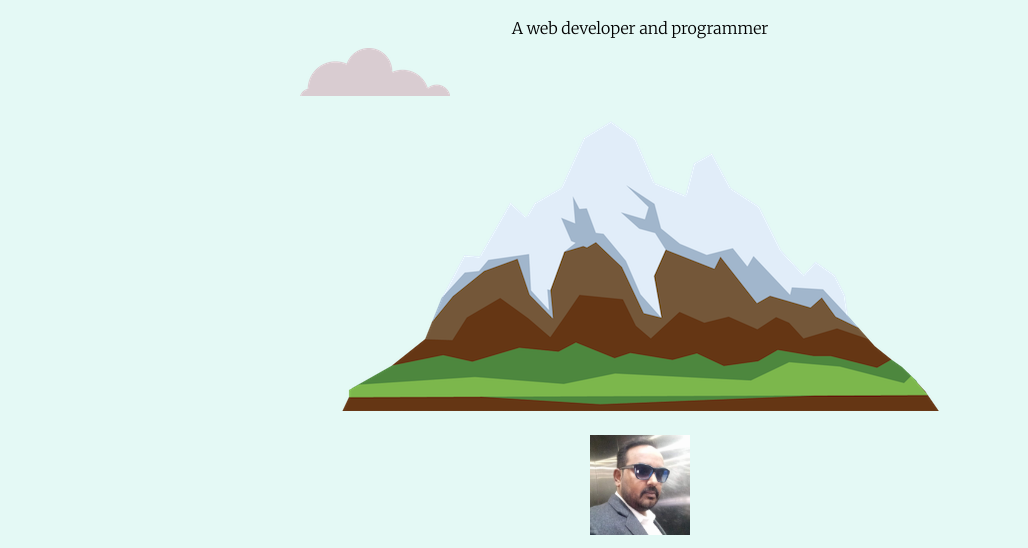
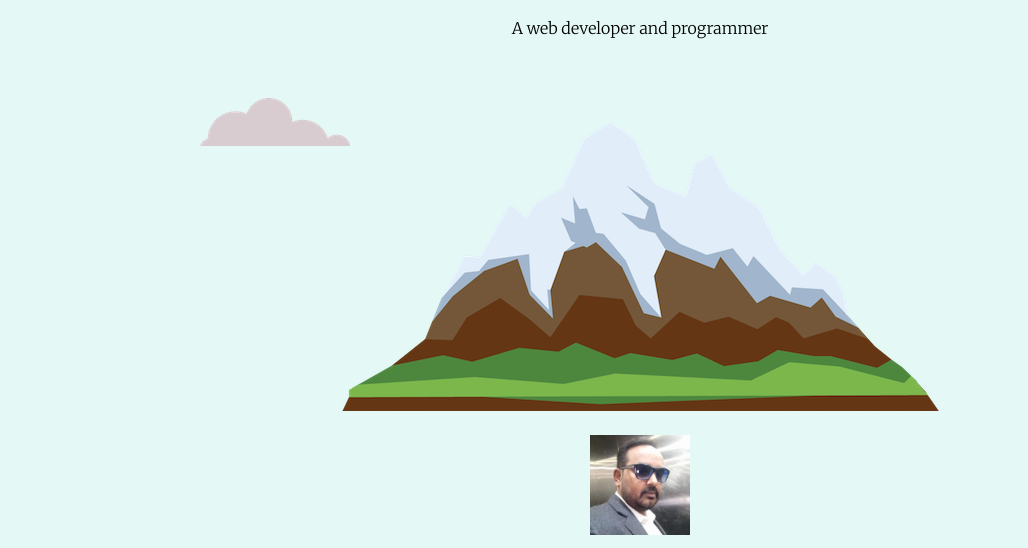
Before and after one commit to vatsaajay/jagatsoftlab, a plain HTML site: page index.html in a window 1280 px wide. Shown: the part 252-800 px from the top of the page, without its empty margins (0-1028 px from the left). Drawn offline with Linux system fonts and the light colour scheme.

Commit message:
Update mystyle.css

```diff
--- a/mystyle.css
+++ b/mystyle.css
@@ -39,8 +39,8 @@ h3 {
 }
 .bottom-cloud {
   position: absolute;
-  left:300px;
-  top:300px;
+  left:200px;
+  top:350px;
 }
 
 .top-cloud {
```
